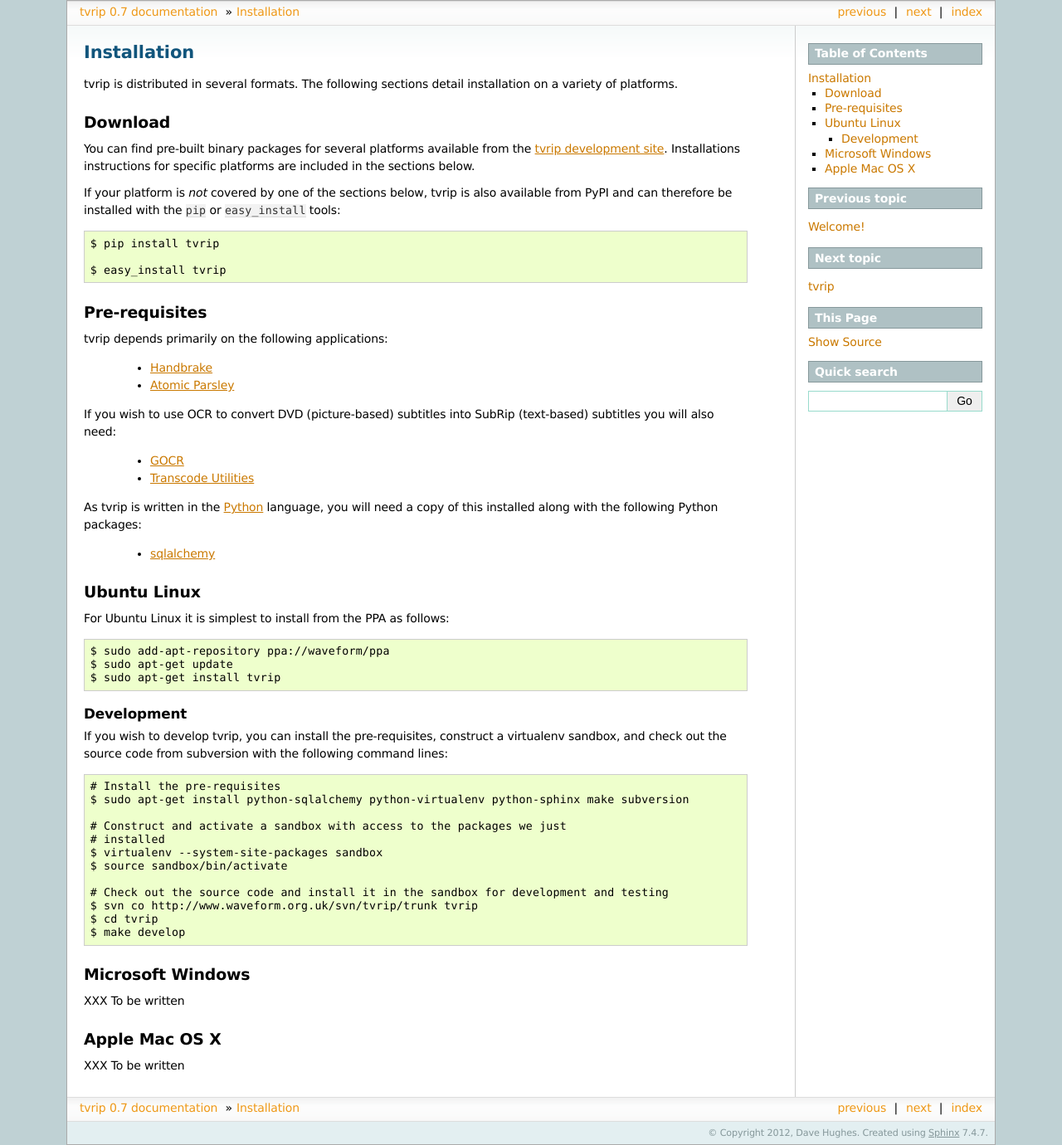
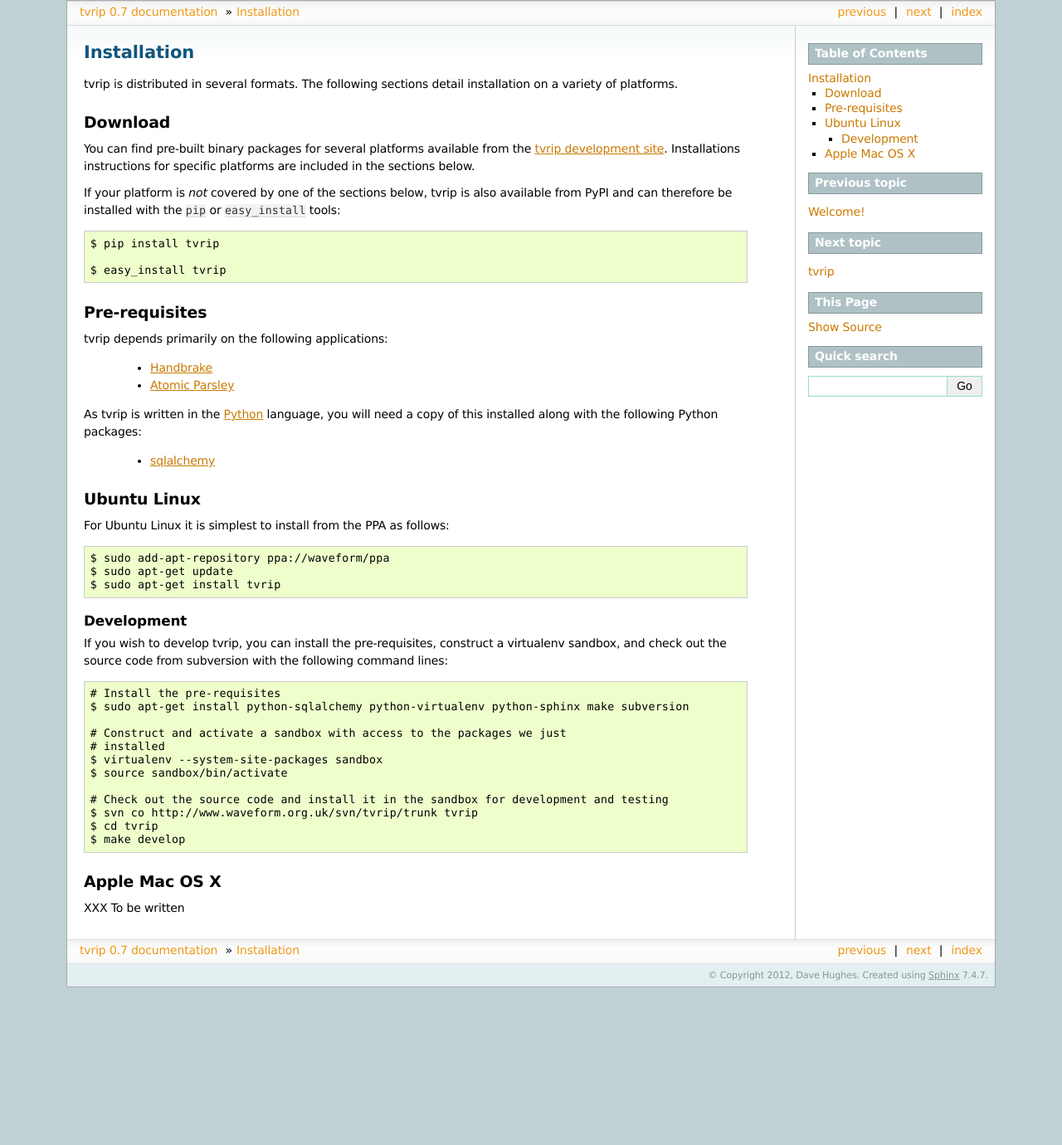
Before and after one commit to waveform80/tvrip, a Sphinx documentation site: the page built from docs/install.rst, in a window 1280 px wide. Shown: the whole page at 83% size. Built offline with Sphinx 7.4.7, drawn with Linux system fonts in a browser that asks for light colours; after the commit the page ends 1190 px from its top, so only the background shows below that.

Commit message:
Remove redundant bits in installation instructions

```diff
--- a/docs/install.rst
+++ b/docs/install.rst
@@ -31,13 +31,6 @@
  * `Handbrake <http://handbrake.fr/>`_
 
  * `Atomic Parsley <http://atomicparsley.sourceforge.net>`_
-
-If you wish to use OCR to convert DVD (picture-based) subtitles into SubRip
-(text-based) subtitles you will also need:
-
- * `GOCR <http://jocr.sourceforge.net>`_
-
- * `Transcode Utilities <http://tcforge.berlios.de>`_
 
 As tvrip is written in the `Python <http://www.python.org/>`_ language, you
 will need a copy of this installed along with the following Python packages:
@@ -75,12 +68,6 @@
    $ make develop
 
 
-Microsoft Windows
-=================
-
-XXX To be written
-
-
 Apple Mac OS X
 ==============
 
```
